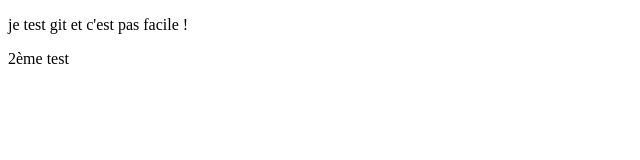
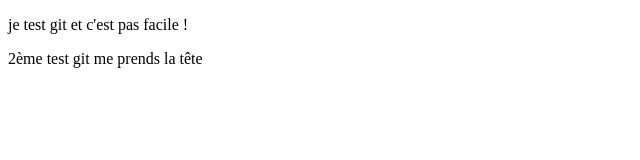
Before and after one commit to teddydev10/git-test, a plain HTML site: page index.html in a window 1280 px wide. Shown: the whole page, without its empty margins (0-640 px from the left). Drawn offline with Linux system fonts and the light colour scheme.

Commit message:
add new text

```diff
--- a/index.html
+++ b/index.html
@@ -9,6 +9,6 @@
 </head>
 <body>
     <p>je test git et c'est pas facile !</p>
-    <p>2ème test</p>
+    <p>2ème test git me prends la tête</p>
 </body>
 </html>
```
